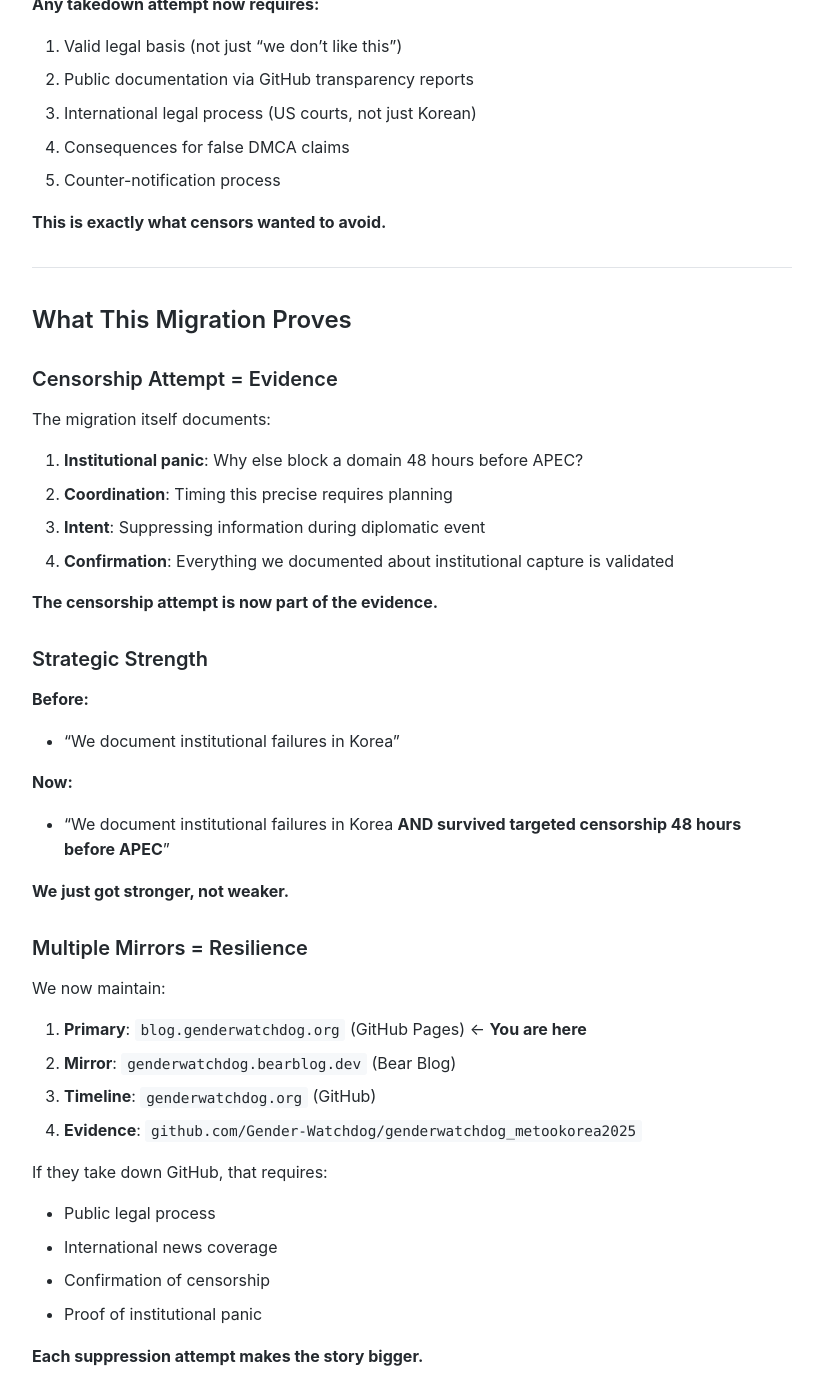
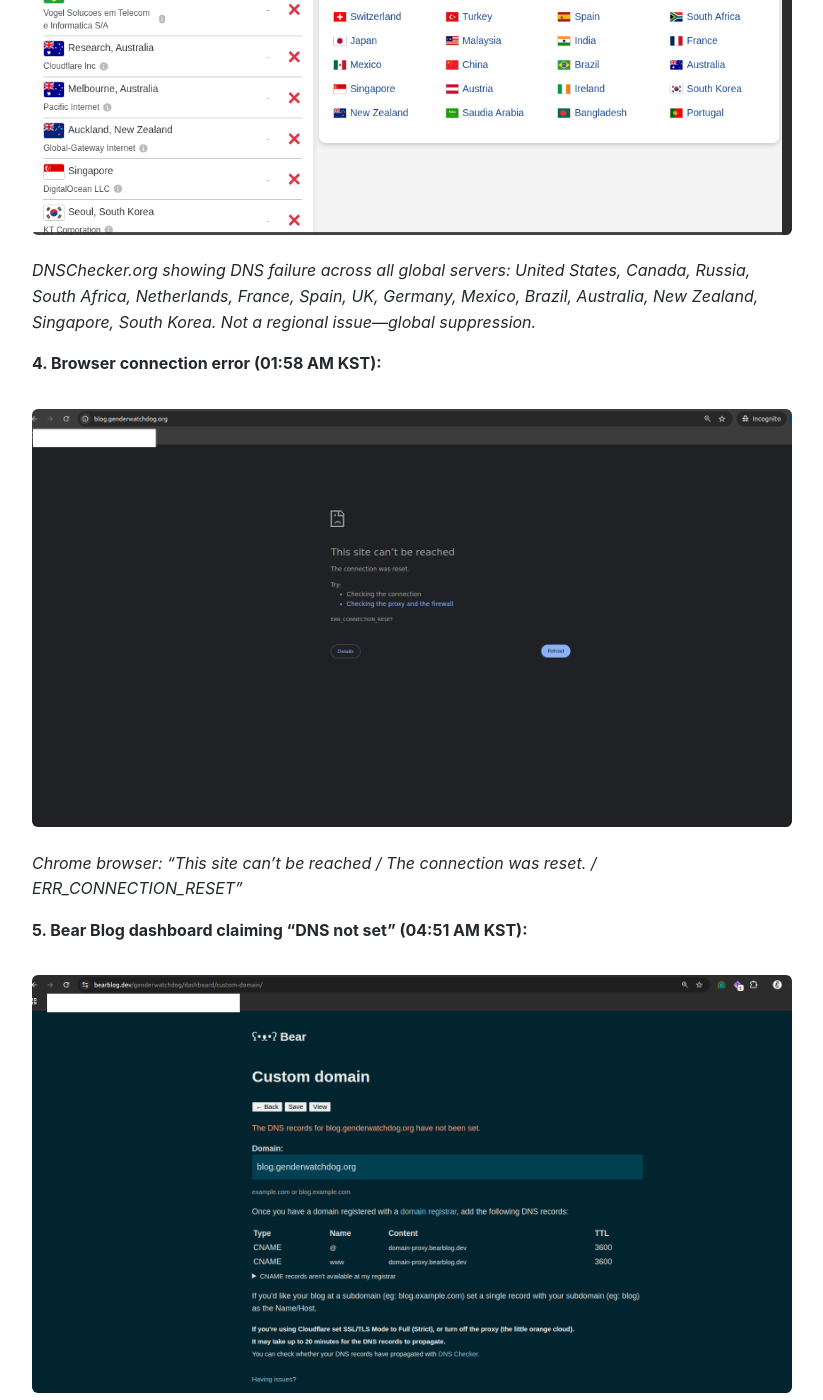
Before and after one commit to Gender-Watchdog/blog.genderwatchdog.org-mirror, a Jekyll site: the page built from _posts/2025-10-25-why-we-migrated-domain-blocking-48-hours-before-apec-korea.md, in a window 1280 px wide and 1400 px high, scrolled down 4649 px. Shown: the whole window, without its empty margins (228-1051 px from the left). Built offline with Jekyll 4.4.1, drawn with Linux system fonts in a browser that asks for light colours; comment, search, counter and statistics services are not loaded; some of the changed text lies outside the part shown.

Commit message:
Add evidence screenshots to "Why We Migrated: Domain Blocking 48 Hours Before APEC Korea" post, documenting the outage and global DNS issues with visual confirmations.

```diff
--- a/_posts/2025-10-25-why-we-migrated-domain-blocking-48-hours-before-apec-korea.md
+++ b/_posts/2025-10-25-why-we-migrated-domain-blocking-48-hours-before-apec-korea.md
@@ -50,6 +50,33 @@
 - ✅ No technical explanation for sudden "DNS not set" status
 
 **This is not a technical issue. This is targeted interference.**
+
+#### Evidence Screenshots
+
+**1. Third-party confirmation of outage (00:47 AM KST):**
+
+![Down For Everyone Or Just Me showing blog.genderwatchdog.org is down](/assets/images/down-for-everyone-2025-10-25%2000-47-21.png)
+*Independent verification: "It's not just you! blog.genderwatchdog.org is down." - First documented evidence of the outage.*
+
+**2. DNS records properly configured at registrar (01:02 AM KST):**
+
+![Namecheap DNS dashboard showing proper configuration](/assets/images/namecheap-dashboard-2025-10-25%2001-02-46.png)
+*Namecheap dashboard showing DNS records unchanged: 4 A records pointing to GitHub Pages IPs, CNAME record intact. No legal requests, no government notices.*
+
+**3. Global DNS propagation failure (01:19 AM KST):**
+
+![DNS Checker showing global DNS failure with red X marks worldwide](/assets/images/dnschecker-blog-all-x-2025-10-25%2001-19-49.png)
+*DNSChecker.org showing DNS failure across all global servers: United States, Canada, Russia, South Africa, Netherlands, France, Spain, UK, Germany, Mexico, Brazil, Australia, New Zealand, Singapore, South Korea. Not a regional issue—global suppression.*
+
+**4. Browser connection error (01:58 AM KST):**
+
+![Browser showing ERR_CONNECTION_RESET error for blog.genderwatchdog.org](/assets/images/blog.genderwatchdog-censored-2025-10-25%2001-58-10.png)
+*Chrome browser: "This site can't be reached / The connection was reset. / ERR_CONNECTION_RESET"*
+
+**5. Bear Blog dashboard claiming "DNS not set" (04:51 AM KST):**
+
+![Bear Blog dashboard showing DNS not set error](/assets/images/bearblog-dns-records-not-set-%202025-10-25%2004-51-27.png)
+*Bear Blog dashboard suddenly showing "The DNS records for blog.genderwatchdog.org have not been set" despite 6+ months of proper operation and unchanged DNS records at registrar.*
 
 ---
 
```
Also changed, not shown: assets/images/bearblog-dns-records-not-set- 2025-10-25 04-51-27.png (added), assets/images/blog.genderwatchdog-censored-2025-10-25 01-58-10.png (added), assets/images/dnschecker-blog-all-x-2025-10-25 01-19-49.png (added), assets/images/down-for-everyone-2025-10-25 00-47-21.png (added), assets/images/namecheap-dashboard-2025-10-25 01-02-46.png (added).
